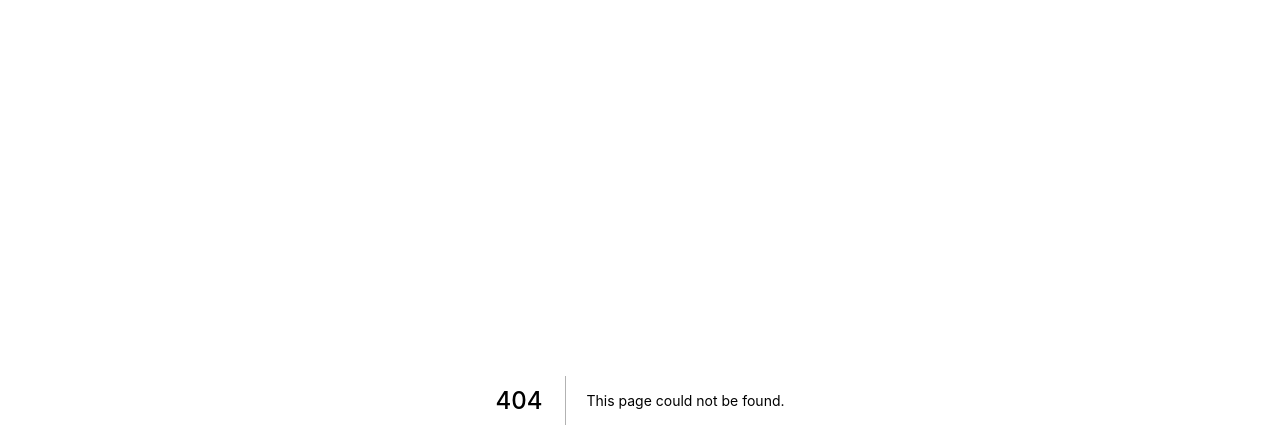
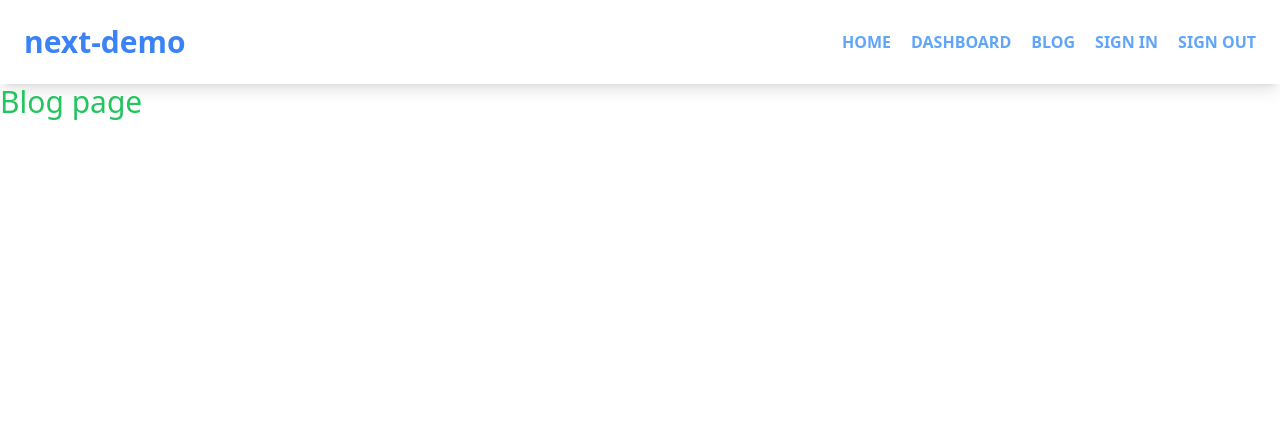
Before and after one commit to xiraynedev/next-demo, a Next.js app: page /blog in a window 1280 px wide. Before the commit this address had no page. Shown: the top 448 px of the page. Built offline with nearby package versions, Linux system fonts and the light colour scheme.

Commit message:
add navbar component with several pages

```diff
--- a/components/Navbar/Navbar.tsx
+++ b/components/Navbar/Navbar.tsx
@@ -1,10 +1,31 @@
+import Link from 'next/link';
 import {FC} from 'react';
 
 export const Navbar: FC = () => {
   return (
-    <nav className=''>
-      <h2>next-demo</h2>
-      <a href=""></a>
+    <nav className='p-6 shadow-lg flex items-center justify-between'>
+      <div>
+        <Link href='/' passHref>
+          <h2 className='cursor-pointer text-3xl font-bold text-blue-500'>next-demo</h2>
+        </Link>
+      </div>
+      <div className='flex gap-5 text-blue-400 font-bold'>
+        <Link href='/'>
+          <a className='hover:text-blue-300'>HOME</a>
+        </Link>
+        <Link href='/dashboard'>
+          <a className='hover:text-blue-300'>DASHBOARD</a>
+        </Link>
+        <Link href='/blog'>
+          <a className='hover:text-blue-300'>BLOG</a>
+        </Link>
+        <Link href='/signin'>
+          <a className='hover:text-blue-300'>SIGN IN</a>
+        </Link>
+        <Link href='/signout'>
+          <a className='hover:text-blue-300'>SIGN OUT</a>
+        </Link>
+      </div>
     </nav>
   )
 }
--- a/pages/_app.tsx
+++ b/pages/_app.tsx
@@ -1,10 +1,12 @@
 import {AppProps} from 'next/app';
 import '../styles/global.scss';
+import {Navbar} from '../components/Navbar/Navbar';
 
 export default function App({Component, pageProps}: AppProps) {
   return (
     <div>
+      <Navbar/>
       <Component {...pageProps} />
     </div>
-    )
+  );
 }
--- /dev/null
+++ b/pages/about/index.tsx
@@ -0,0 +1,9 @@
+import {FC} from 'react';
+
+export const About: FC = () => {
+  return (
+    <div>
+      <h1 className='text-3xl text-green-500'>About page</h1>
+    </div>
+  )
+}
--- /dev/null
+++ b/pages/blog/index.tsx
@@ -0,0 +1,11 @@
+import {FC} from 'react';
+
+const Index: FC = () => {
+  return (
+    <div>
+      <h1 className='text-3xl text-green-500'>Blog page</h1>
+    </div>
+  )
+}
+
+export default Index;
--- /dev/null
+++ b/pages/dashboard/index.tsx
@@ -0,0 +1,11 @@
+import {FC} from 'react';
+
+const Index: FC = () => {
+  return (
+    <div>
+      <h1 className='text-3xl text-green-500'>Dashboard page</h1>
+    </div>
+  )
+}
+
+export default Index;
```
